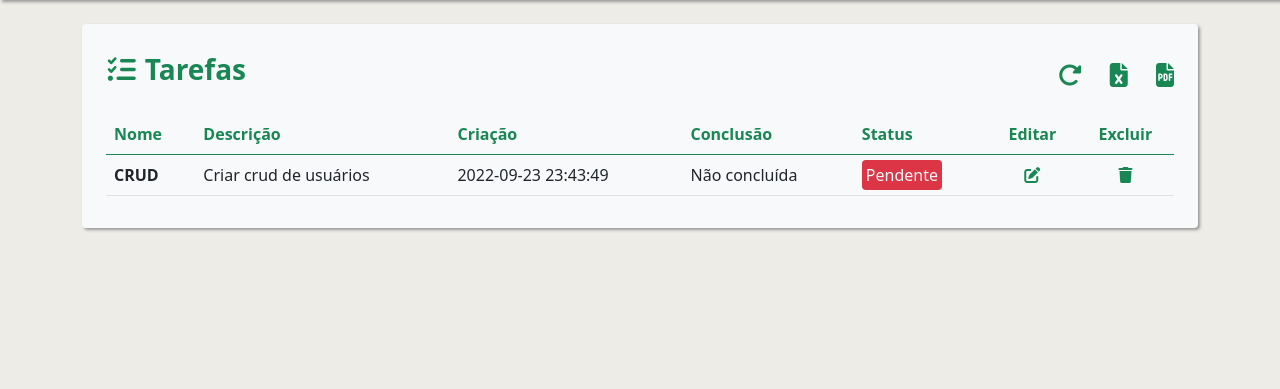
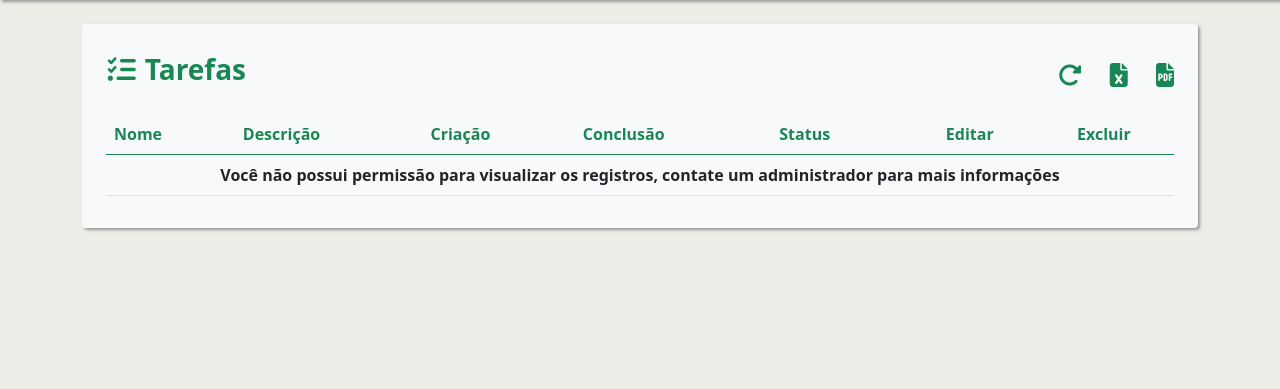
Before and after one commit to crisvini/doIt, a PHP site: page /home.php in a window 1280 px wide. Shown: the part 74-463 px from the top of the page. Run offline with PHP 8.4, Linux system fonts and the light colour scheme; a user stored in the database is signed in; data comes from the database, SQL or seed files in the repository; lists and menus that the app fills with data are empty; some libraries are stand-ins or nearby versions.

Commit message:
implementação das permissões de visualizar, editar e excluir tarefas

```diff
--- a/ajax/retornaRegistros.php
+++ b/ajax/retornaRegistros.php
@@ -1,8 +1,31 @@
 <?php
+session_start();
 // Inclusão do arquivo de conexão
 include("../connection/conexao.php");
 
-$htmlTabela = "";
+$sql = "SELECT
+            permissao_visualizar,
+            permissao_editar,
+            permissao_excluir
+        FROM
+            usuarios
+        WHERE
+            email ='" . $_SESSION["email"] . "'";
+if (mysqli_fetch_assoc(mysqli_query($mysqli, $sql))["permissao_visualizar"] == 1) {
+    mysqli_fetch_assoc(mysqli_query($mysqli, $sql))["permissao_editar"] == 1 ? $permissao_editar = '" onclick="editarTarefa($(this).attr(' . "'id'" . '))"' : $permissao_editar = '" onclick="erroPermissao(' . "'Você não possui permissão para editar tarefas, contate um administrador para mais informações'" . ')"';
+    mysqli_fetch_assoc(mysqli_query($mysqli, $sql))["permissao_excluir"] == 1 ? $permissao_excluir = '" onclick="excluirTarefa($(this).attr(' . "'id'" . '))"' : $permissao_excluir = '" onclick="erroPermissao(' . "'Você não possui permissão para excluir tarefas, contate um administrador para mais informações'" . ')"';
+    $htmlTabela = ' <thead>
+                        <tr>
+                            <th class="text-success" scope="col">Nome</th>
+                            <th class="text-success" scope="col">Descrição</th>
+                            <th class="text-success" scope="col">Criação</th>
+                            <th class="text-success" scope="col">Conclusão</th>
+                            <th class="text-success" scope="col">Status</th>
+                            <th class="text-success text-center" scope="col">Editar</th>
+                            <th class="text-success text-center" scope="col">Excluir</th>
+                        </tr>
+                    </thead>
+                    <tbody>';
     // Busca as tarefas
     $sql = "SELECT
             tarefas.id_tarefa as id_tarefa,
@@ -28,11 +51,32 @@
                                 <td>' . $row['data_criacao'] . '</td>
                                 <td>' . $dataConclusao . '</td>
                                 <td>' . $status . '</td>
-                                        <td class="text-success text-center"><i class="pointer success-hover fa-solid fa-pen-to-square" id="editar_' . $row["id_tarefa"] . '" onclick="editarTarefa($(this).attr(' . "'id'" . '))"></i></td>
-                                        <td class="text-success text-center"><i class="pointer success-hover fa-solid fa-trash" id="excluir_' . $row["id_tarefa"] . '" onclick="excluirTarefa($(this).attr(' . "'id'" . '))"></i></td>
+                                <td class="text-success text-center"><i class="pointer success-hover fa-solid fa-pen-to-square" id="editar_' . $row["id_tarefa"] . $permissao_editar . '></i></td>
+                                <td class="text-success text-center"><i class="pointer success-hover fa-solid fa-trash" id="excluir_' . $row["id_tarefa"] . $permissao_excluir . '></i></td>
                             </tr>';
         }
     } else
         $htmlTabela = '<tr><th class="text-center scope="row" colspan="7"><span>Nenhuma tarefa encontrada</span></th></tr>';
 
+    echo $htmlTabela . '</tbody>';
+} else {
+    $htmlTabela = '<thead>
+                        <tr>
+                            <th class="text-success" scope="col">Nome</th>
+                            <th class="text-success" scope="col">Descrição</th>
+                            <th class="text-success" scope="col">Criação</th>
+                            <th class="text-success" scope="col">Conclusão</th>
+                            <th class="text-success" scope="col">Status</th>
+                            <th class="text-success text-center" scope="col">Editar</th>
+                            <th class="text-success text-center" scope="col">Excluir</th>
+                        </tr>
+                    </thead>
+                    <tbody>
+                        <tr>
+                            <th class="text-center scope="row" colspan="7">
+                                <span>Você não possui permissão para visualizar os registros, contate um administrador para mais informações</span>
+                            </th>
+                        </tr>
+                    </tbody>';
     echo $htmlTabela;
+}
--- a/class/Componentes.php
+++ b/class/Componentes.php
@@ -27,6 +27,25 @@
 
     public static function header()
     {
+        include_once("./connection/conexao.php");
+        $sql = "SELECT
+                    admin
+                FROM
+                    usuarios
+                WHERE
+                    email = '" . $_SESSION["email"] . "'";
+        if (mysqli_fetch_assoc(mysqli_query($mysqli, $sql))["admin"] == 1) {
+            $navLinks = '<li class="nav-item">
+                            <a class="nav-link text-success fs-6 fw-bolder success-hover" href="./home.php">Home</a>
+                        </li>
+                        <li class="nav-item">
+                            <a class="nav-link text-success fs-6 fw-bolder success-hover" href="./usuarios.php">Usuários</a>
+                        </li>';
+        } else {
+            $navLinks = '<li class="nav-item">
+                            <a class="nav-link text-success fs-6 fw-bolder success-hover" href="./home.php">Home</a>
+                        </li>';
+        }
         echo '  <nav class="navbar navbar-expand-lg bg-light box-shadow-padrao">
                     <div class="container-fluid px-lg-4">
                         <a class="navbar-brand" href="./home.php"><span class="pointer success-hover fs-2 text-success fw-bold">DoIt <i class="fa-solid fa-list-check"></i></span></a>
@@ -35,12 +54,7 @@
                         </button>
                         <div class="collapse navbar-collapse" id="navbarScroll">
                             <ul class="navbar-nav me-auto my-2 my-lg-0 navbar-nav-scroll" style="--bs-scroll-height: 100px;">
-                                <li class="nav-item">
-                                    <a class="nav-link text-success fs-6 fw-bolder success-hover" href="./home.php">Home</a>
-                                </li>
-                                <li class="nav-item">
-                                    <a class="nav-link text-success fs-6 fw-bolder success-hover" href="./usuarios.php">Usuários</a>
-                                </li>
+                            ' . $navLinks . '
                             </ul>
                             <div class="d-flex">
                                 <span class="pointer success-hover text-success fw-bold" style="font-size: 110%;" onclick="logout();">Sair&nbsp;<i class="fa-solid fa-right-from-bracket"></i></span>
@@ -49,49 +63,4 @@
                     </div>
                 </nav>';
     }
-
-    // public static function header($activePage)
-    // {
-    //     $activeClass1 = '';
-    //     $activeClass2 = '';
-    //     $activeClass3 = '';
-    //     $activeClass4 = '';
-    //     $activeClass5 = '';
-    //     if ($activePage == 'index.php') $activeClass1 = 'active-menu';
-    //     else if ($activePage == 'metas.php') $activeClass2 = 'active-menu';
-    //     else if ($activePage == 'objetivos.php') $activeClass3 = 'active-menu';
-    //     else if ($activePage == 'fichas.php') $activeClass4 = 'active-menu';
-    //     else if ($activePage == 'exercicios.php') $activeClass5 = 'active-menu';
-    //     echo '  <header class="bg-gray sticky-top">
-    //                 <nav class="container navbar navbar-expand-lg bg-gray">
-    //                     <div class="container-fluid">
-    //                         <a class="navbar-brand color-pink fw-bold fs-3 logo-font" href="./home.php">ADM
-    //                             Workout&nbsp;<i class="fa-solid fa-dumbbell"></i></a>
-    //                         <button class="navbar-toggler" type="button" data-bs-toggle="collapse" data-bs-target="#navbarSupportedContent" aria-controls="navbarSupportedContent" aria-expanded="false" aria-label="Toggle navigation">
-    //                             <span class="navbar-toggler-icon"></span>
-    //                         </button>
-    //                         <div class="collapse navbar-collapse" id="navbarSupportedContent">
-    //                             <ul class="navbar-nav me-auto mb-2 ms-5 mb-lg-0">
-    //                                 <li class="nav-item">
-    //                                     <a class="nav-link color-pink fw-semibold ' . $activeClass1 . '" href="./home.php">Home</a>
-    //                                 </li>
-    //                                 <li class="nav-item">
-    //                                     <a class="nav-link color-pink fw-semibold ' . $activeClass2 . '" href="./metas.php">Metas</a>
-    //                                 </li>
-    //                                 <li class="nav-item">
-    //                                     <a class="nav-link color-pink fw-semibold ' . $activeClass3 . '" href="./objetivos.php">Objetivos</a>
-    //                                 </li>
-    //                                 <li class="nav-item">
-    //                                     <a class="nav-link color-pink fw-semibold ' . $activeClass4 . '" href="./fichas.php">Fichas</a>
-    //                                 </li>
-    //                                 <li class="nav-item">
-    //                                     <a class="nav-link color-pink fw-semibold ' . $activeClass5 . '" href="./exercicios.php">Exercícios</a>
-    //                                 </li>
-    //                             </ul>
-    //                             <span class="color-pink fw-semibold pink-hover cursor-pointer" onclick="logout();">Sair&nbsp;<i class="fa-solid fa-right-from-bracket"></i></span>
-    //                         </div>
-    //                     </div>
-    //                 </nav>
-    //             </header>';
-    // }
 }
--- a/home.php
+++ b/home.php
@@ -29,7 +29,7 @@
                 <div class="col">
                     <span class="fw-bolder fs-3 text-success"><i class="fa-solid fa-list-check"></i>&nbsp;Tarefas</span>
                 </div>
-                <div class="col-6 text-end align-self-end">
+                <div class="col-6 text-end align-self-end" id="acoes_registros">
                     <i class="pointer success-hover fa-solid fa-rotate-right text-success fs-4 me-3 me-lg-4" onclick="retornaRegistros(true);"></i>
                     <i class="pointer success-hover fa-solid fa-file-excel text-success fs-4 me-3 me-lg-4"></i>
                     <i class="pointer success-hover fa-solid fa-file-pdf text-success fs-4"></i>
@@ -38,20 +38,6 @@
             <!-- Tabela com os registros -->
             <div class="table-responsive">
                 <table class="table table-hover">
-                    <thead>
-                        <tr>
-                            <th class="text-success" scope="col">Nome</th>
-                            <th class="text-success" scope="col">Descrição</th>
-                            <th class="text-success" scope="col">Criação</th>
-                            <th class="text-success" scope="col">Conclusão</th>
-                            <th class="text-success" scope="col">Status</th>
-                            <th class="text-success text-center" scope="col">Editar</th>
-                            <th class="text-success text-center" scope="col">Excluir</th>
-                        </tr>
-                    </thead>
-                    <!-- Os registros são inseridos no tbody através do arquivo ./js/home.js -->
-                    <tbody>
-                    </tbody>
                 </table>
             </div>
         </div>
```
Also changed, not shown: js/home.js (+81 -68 lines). Lines whose indentation alone changed are shown as unchanged.
